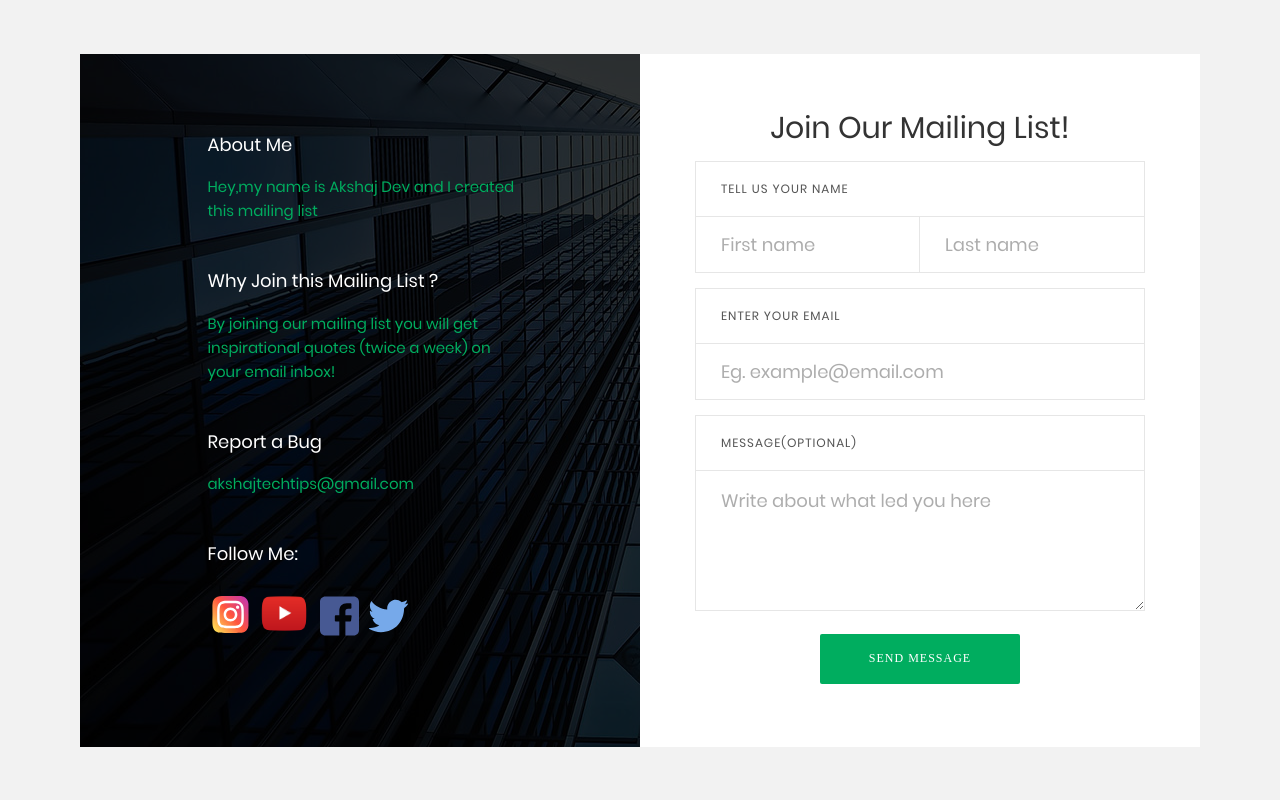
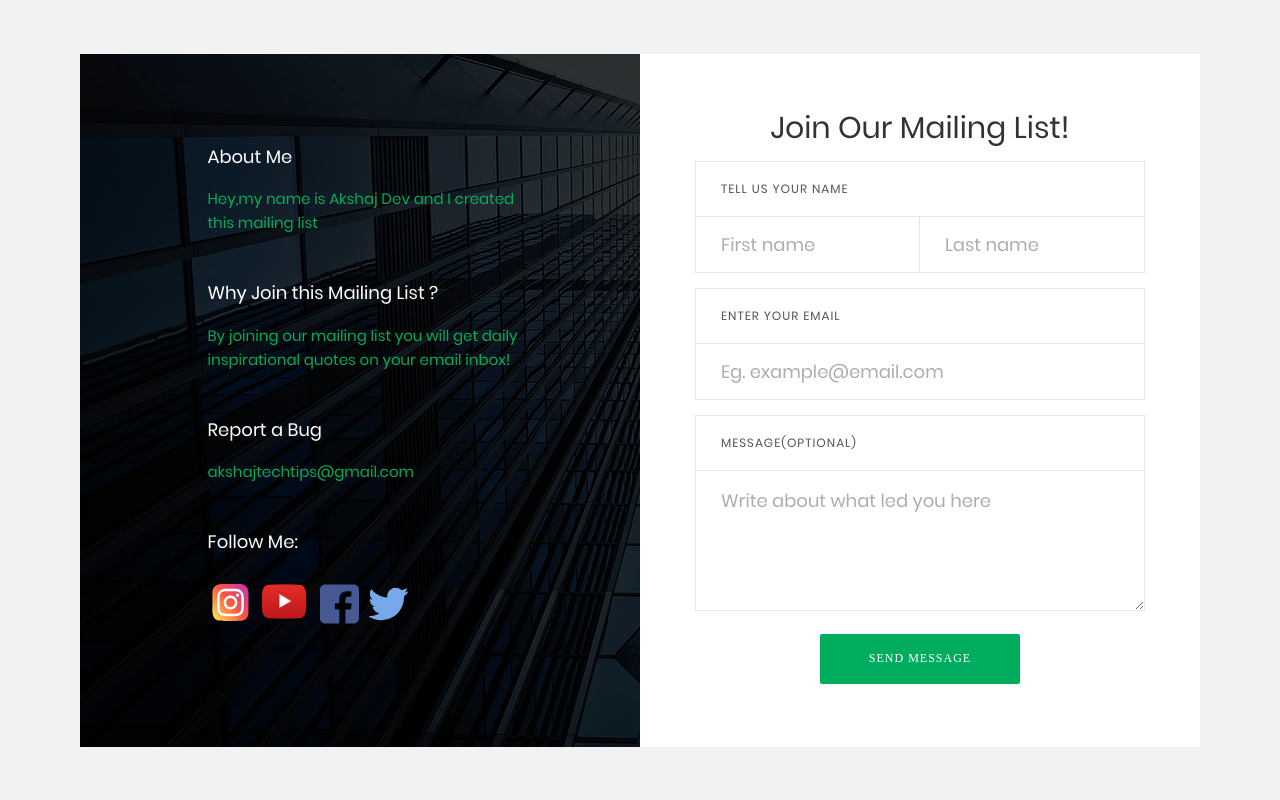
Before and after one commit to akshajdevkv/daily-quote-sender, a Flask app: page /index.html in a window 1280 px wide. Run offline with Flask 2, Linux system fonts and the light colour scheme; some web fonts are replaced.

Commit message:
Update index.html
Edited the Info section in the index.html file

```diff
--- a/templates/index.html
+++ b/templates/index.html
@@ -78,7 +78,7 @@
 						</span>
 
 						<span class="txt3">
-							By joining our mailing list you will get  inspirational quotes (twice a week) on your email inbox!
+							By joining our mailing list you will get daily inspirational quotes  on your email inbox!
 						</span>
 					</div>
 				</div>
```
